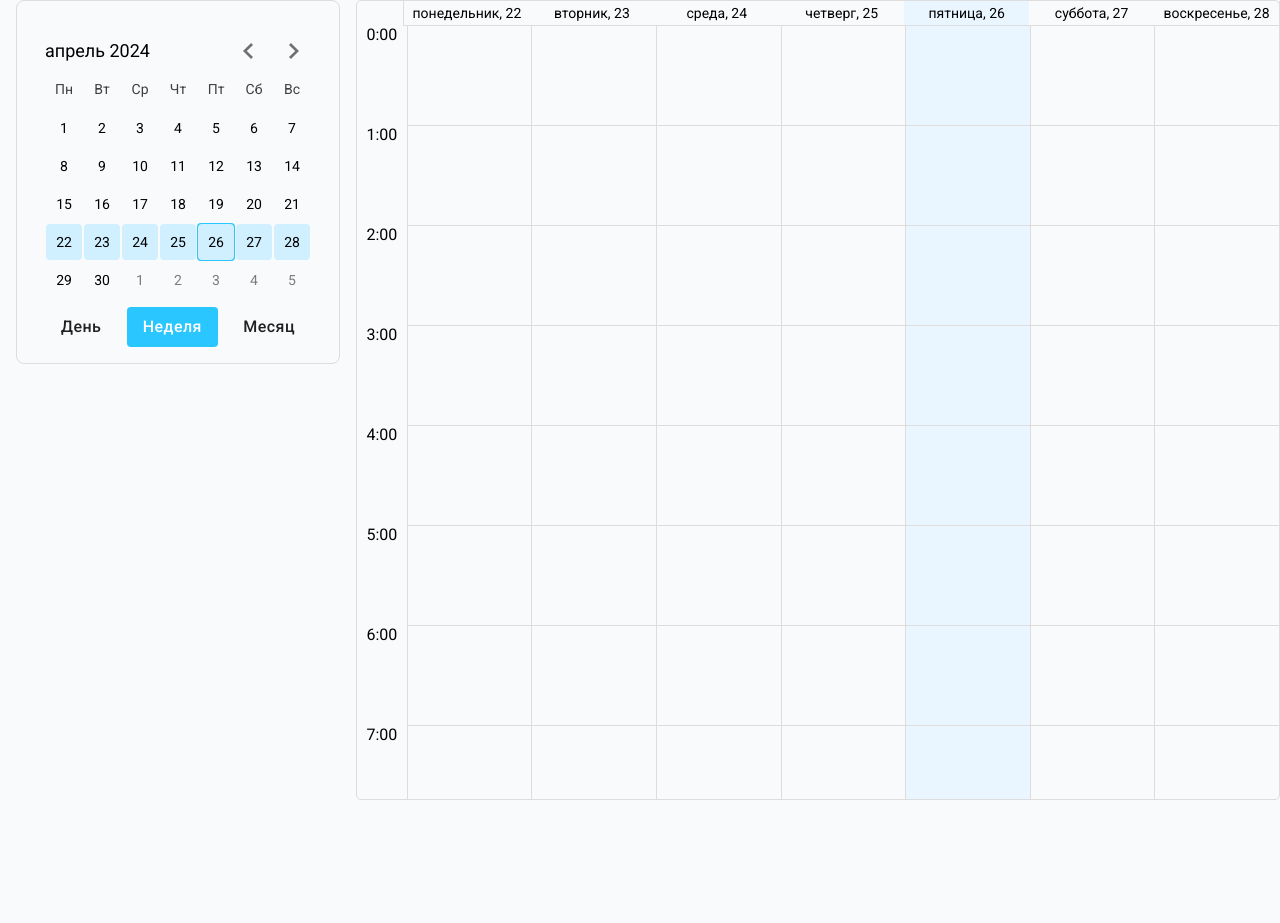
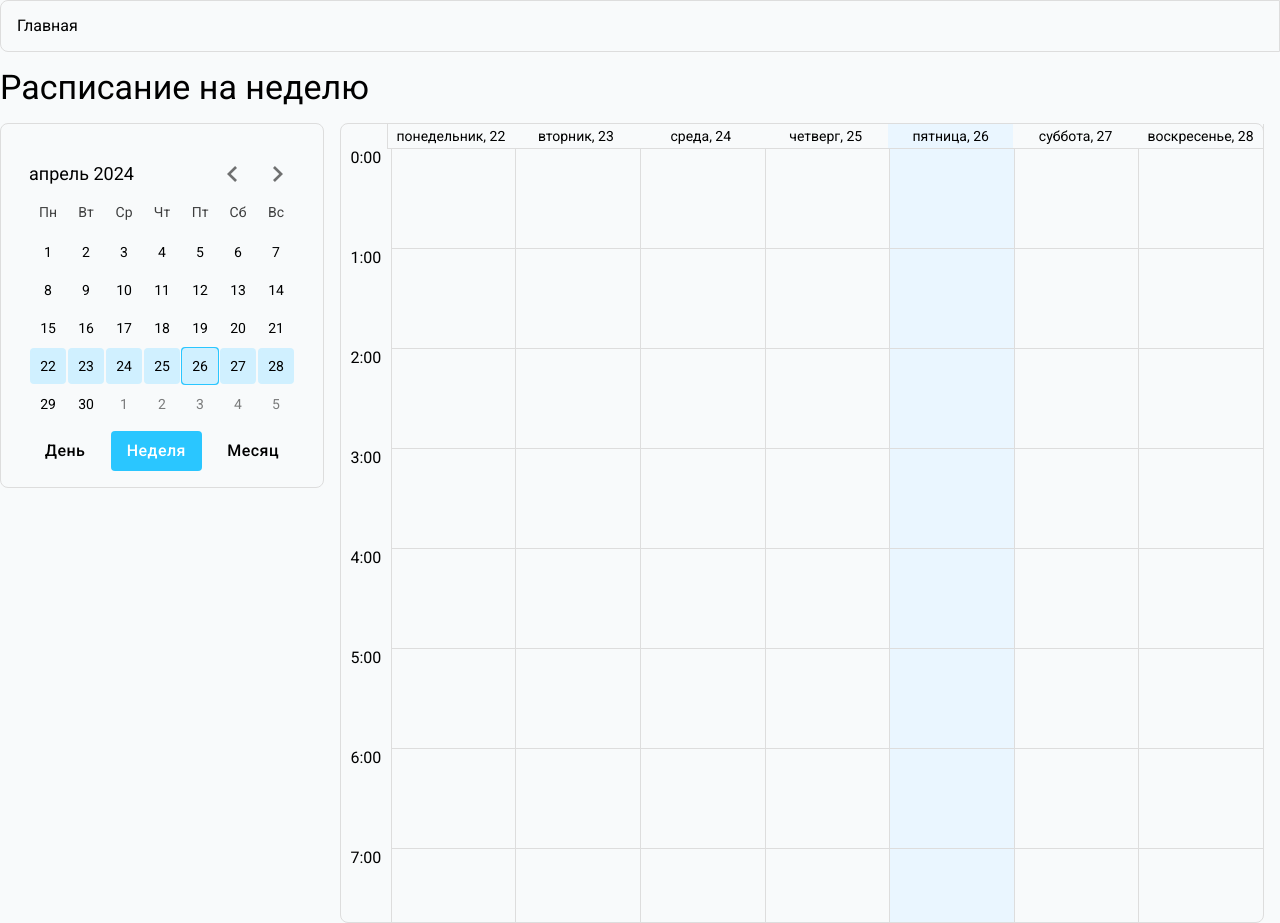
Before and after one commit to Dr-Alex-Dr/DocTime_Calendar, a React (Vite) app: page / in a window 1280 px wide. Before the commit the page ends 800 px from the top, so only its background shows below. Built offline with nearby package versions, Linux system fonts and the light colour scheme.

Commit message:
Поправлен боковой календарь

```diff
--- a/src/app/styles/index.scss
+++ b/src/app/styles/index.scss
@@ -5,4 +5,5 @@ body {
   font-family: Roboto;
   background-color: $backgroundColor;
   overflow: hidden;
+  font-weight: normal;
 }
--- /dev/null
+++ b/src/entities/Breadcrumbs/index.ts
@@ -0,0 +1 @@
+export * from './ui';
--- /dev/null
+++ b/src/entities/Breadcrumbs/ui/Breadcrumbs.module.scss
@@ -0,0 +1,8 @@
+.title {
+  font-size: 16px;
+  font-weight: normal;
+  padding: 16px;
+  border: 1px solid $borderColor;
+  border-radius: 8px 0px 0px 8px;
+  margin: 0;
+}
--- /dev/null
+++ b/src/entities/Breadcrumbs/ui/Breadcrumbs.tsx
@@ -0,0 +1,10 @@
+import React from 'react';
+import styles from './Breadcrumbs.module.scss';
+
+export interface IBreadcrumbsParams {
+  title: string;
+}
+
+export const Breadcrumbs: React.FC<IBreadcrumbsParams> = ({ title }) => {
+  return <h1 className={styles.title}>{title}</h1>;
+};
--- /dev/null
+++ b/src/entities/Breadcrumbs/ui/index.ts
@@ -0,0 +1 @@
+export * from './Breadcrumbs';
--- a/src/pages/Reception/ui/ReceptionPage.module.scss
+++ b/src/pages/Reception/ui/ReceptionPage.module.scss
@@ -1,7 +1,22 @@
-.ReceptionContainer {
+.receptionContainer {
+}
+
+.smallCalendarContainer {
+  margin-right: 16px;
+}
+
+.calendarContainer {
   display: flex;
 }
 
-.SmallCalendarContainer {
-  margin: 0 16px;
+.receptionTitle {
+  font-size: 34px;
+  font-weight: normal;
+  padding: 16px 0;
+  margin: 0;
 }
+
+.recorderCalendarContainer {
+  margin-right: 16px;
+  width: 100%;
+}
--- a/src/pages/Reception/ui/ReceptionPage.tsx
+++ b/src/pages/Reception/ui/ReceptionPage.tsx
@@ -4,14 +4,18 @@ import { RecordsCalendar, SmallCalendar } from '../../../widget';
 import styles from './ReceptionPage.module.scss';
 import { DateRange } from 'react-day-picker';
 import { SelectedRangeType } from '../../../widget/SmallCalendar/types';
+import { Breadcrumbs } from '../../../entities/Breadcrumbs';
 
 export const ReceptionPage = createObserver(() => {
   const [rangeDate, setRangeDate] = useState<DateRange | undefined>();
   const [selectedRangeType, setSelectedRangeType] = useState<SelectedRangeType>('week');
 
   return (
-    <div className={styles.ReceptionContainer}>
-      <div className={styles.SmallCalendarContainer}>
+    <div className={styles.receptionContainer}>
+      <Breadcrumbs title="Главная" />
+      <h2 className={styles.receptionTitle}>Расписание на неделю</h2>
+      <div className={styles.calendarContainer}>
+        <div className={styles.smallCalendarContainer}>
           <SmallCalendar
             rangeDate={rangeDate}
             setRangeDate={setRangeDate}
@@ -19,7 +23,10 @@ export const ReceptionPage = createObserver(() => {
             setSelectedRangeType={setSelectedRangeType}
           />
         </div>
+        <div className={styles.recorderCalendarContainer}>
           <RecordsCalendar rangeDate={rangeDate} selectedRangeType={selectedRangeType} />
+        </div>
+      </div>
     </div>
   );
 }, 'ReceptionPage');
--- a/src/shared/Button/types/types.ts
+++ b/src/shared/Button/types/types.ts
@@ -2,11 +2,9 @@ import { ButtonProps } from '@mui/material/Button';
 
 export type ButtonVariant = ButtonProps['variant'];
 
-export interface ButtonParams {
+export interface ButtonParams extends ButtonProps {
   title?: string;
   children?: React.ReactNode;
-  disabled?: boolean;
   variant?: ButtonVariant;
-  color?: React.CSSProperties['color'];
   onClick?: React.MouseEventHandler<HTMLButtonElement>;
 }
--- a/src/shared/Button/ui/Button.module.scss
+++ b/src/shared/Button/ui/Button.module.scss
@@ -0,0 +1,15 @@
+.colorButton {
+  box-shadow: none !important;
+  padding: 6px 16px !important;
+  text-transform: capitalize !important;
+  font-size: 16px !important;
+
+  &.contained {
+    background-color: #2ac6ff;
+    color: #fff;
+  }
+
+  &.text {
+    color: $textColor;
+  }
+}
--- a/src/shared/Button/ui/Button.tsx
+++ b/src/shared/Button/ui/Button.tsx
@@ -1,30 +1,23 @@
 import { ButtonParams } from '../types';
-import { ButtonProps, Button as MUIButton, styled } from '@mui/material';
+import { Button as MUIButton } from '@mui/material';
+import styles from './Button.module.scss';
+import cn from 'classnames';
 
 export const Button: React.FC<ButtonParams> = (params) => {
-  const ColorButton = styled(MUIButton)<ButtonProps>(({ theme, variant }) => ({
-    boxShadow: 'none',
-    padding: '6px 16px',
-    textTransform: 'capitalize',
-    fontSize: 16,
-    color: variant === 'text' ? theme.palette.text.primary : '#fff',
-    backgroundColor: variant === 'contained' ? '#2AC6FF' : 'transparent',
-    '&:hover': {
-      boxShadow: 'none',
-    },
-    '&:active': {
-      boxShadow: 'none',
-    },
-  }));
+  const buttonContainer = cn(styles.colorButton, {
+    [styles.contained]: params.variant === 'contained',
+    [styles.text]: params.variant === 'text',
+  });
 
   return (
-    <ColorButton
+    <MUIButton
+      className={buttonContainer}
       variant={params.variant}
       disabled={params.disabled}
       onClick={params.onClick}
       title={params.title}
     >
       {params.children}
-    </ColorButton>
+    </MUIButton>
   );
 };
--- a/src/widget/RecordsCalendar/ui/RecordsCalendar.scss
+++ b/src/widget/RecordsCalendar/ui/RecordsCalendar.scss
@@ -60,6 +60,6 @@
   }
 
   &-time-view {
-    border-radius: 5px;
+    border-radius: 8px;
   }
 }
```
Also changed, not shown: src/pages/Reception/model/ReceptionPageStore.ts (deleted, +0 -61 lines). Lines whose indentation alone changed are shown as unchanged.
